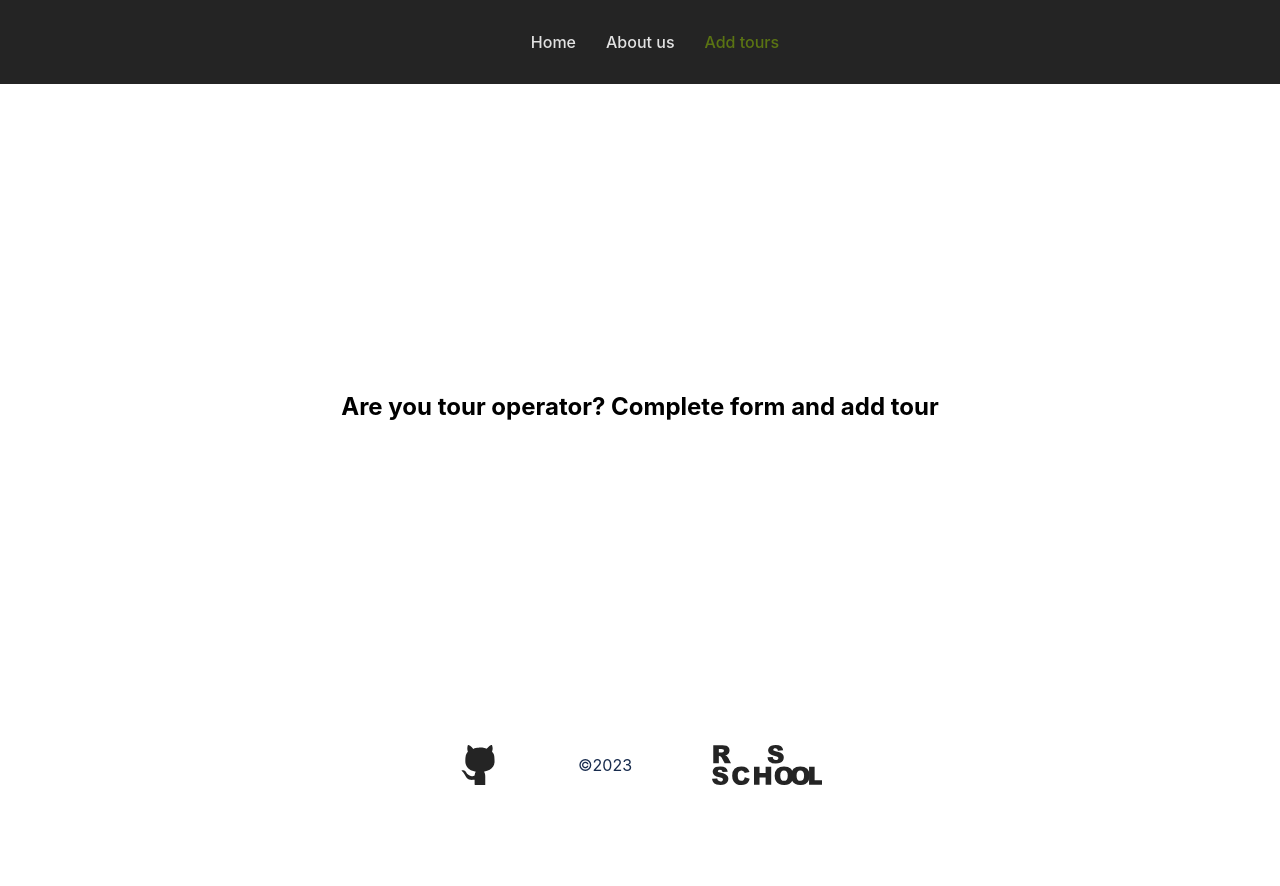
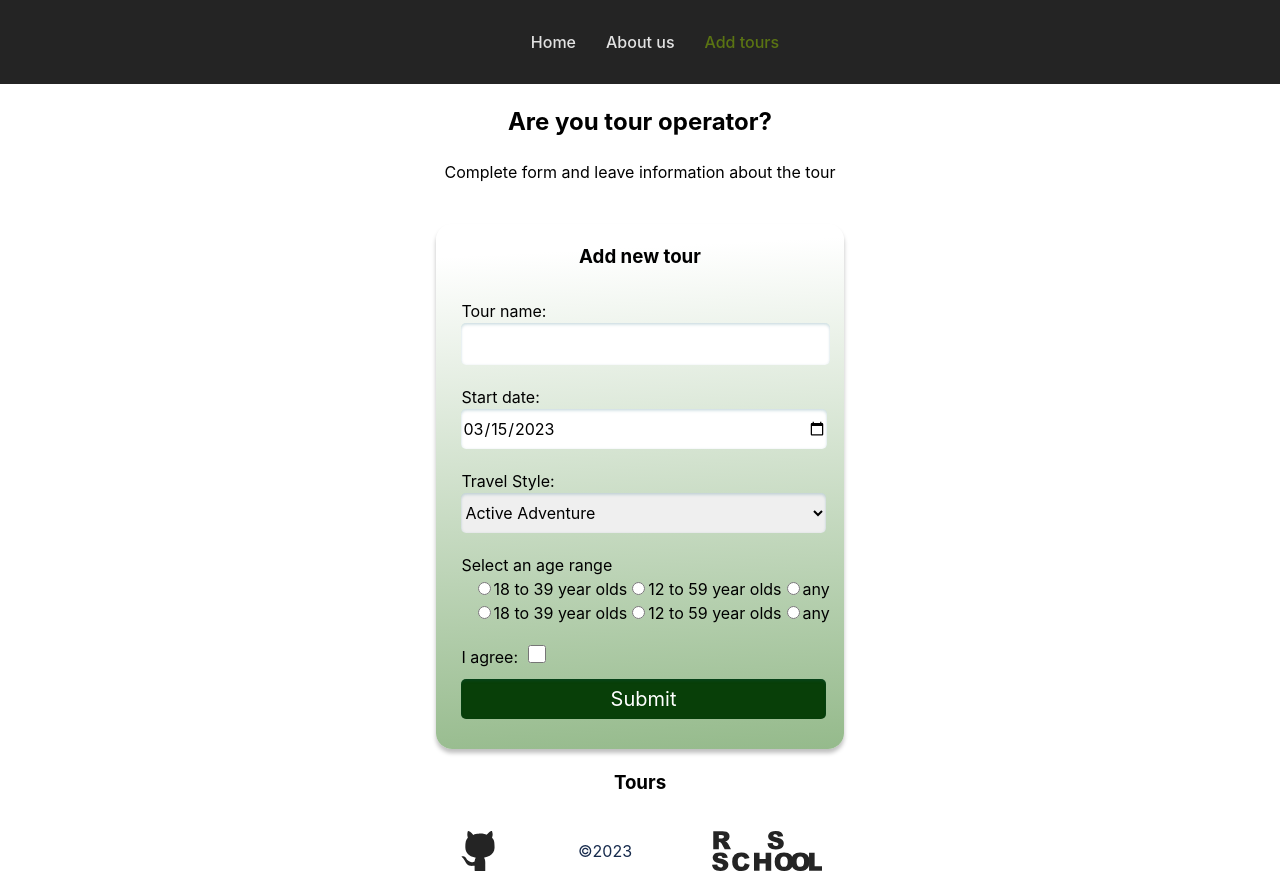
Before and after one commit to ElizabethT7/React-RSSchool, a React (Vite) app in the folder components/: page /tours in a window 1280 px wide. Before the commit the page ends 800 px from the top, so only its background shows below. Built offline with nearby package versions, Linux system fonts and the light colour scheme.

Commit message:
feat: add form

```diff
--- /dev/null
+++ b/components/src/components/Form/Form.module.css
@@ -0,0 +1,55 @@
+.form {
+  display: flex;
+  flex-direction: column;
+	width: 98%;
+  margin: 10px 0;
+  padding: 0 15px;
+}
+
+label {
+  width: 96%;
+  text-align: left;
+}
+
+.form__item {
+  width: 96%;
+  height: 40px;
+  box-shadow: inset 0px 0px 3px rgb(13 96 111 / 8%), inset 0px 2px 3px rgb(13 96 111 / 16%);
+  border-radius: 5px;
+  border: none;
+  font-family: 'Inter';
+  font-style: normal;
+  font-weight: 400;
+  font-size: 16px;
+  line-height: 20px;
+  margin-bottom: 20px;
+}
+
+.check {
+  width: 18px;
+  height: 18px;
+  margin: 20px 10px 0 10px;
+}
+
+.button {
+  width: 96%;
+  height: 40px;
+  box-shadow: inset 0px 0px 3px rgb(13 96 111 / 8%), inset 0px 2px 3px rgb(13 96 111 / 16%);
+  border-radius: 5px;
+  border: none;
+  font-family: 'Inter';
+  font-style: normal;
+  font-weight: 400;
+  font-size: 20px;
+  line-height: 2.6px;
+  margin-bottom: 20px;
+  margin-top: 10px;
+  color: #ffffff;
+  background-color: #083f08;
+  cursor: pointer;
+}
+
+.button:hover {
+  background-color:#0d5f0d;
+  box-shadow: 0px 4px 4px rgb(0 0 0 / 25%);
+}
--- /dev/null
+++ b/components/src/components/Form/Form.tsx
@@ -0,0 +1,118 @@
+import React, { Component } from 'react';
+import styles from './Form.module.css';
+import { FormProps } from './types';
+import today from '../../utils/date';
+import RadioButtons from './RadioButtons';
+
+class Form /*<FormValueInterface>*/ extends Component<FormProps, { selectedOption: string }> {
+  //object: FormValueInterface;
+  tourName: React.RefObject<HTMLInputElement>;
+  startDate: React.RefObject<HTMLInputElement>;
+  travelStyle: React.RefObject<HTMLSelectElement>;
+  age: React.RefObject<HTMLSelectElement>;
+  constructor(props: FormProps) {
+    super(props);
+    this.state = {
+      selectedOption: '',
+    };
+    this.handleSubmit = this.handleSubmit.bind(this);
+    this.onChangeValue = this.onChangeValue.bind(this);
+    this.tourName = React.createRef();
+    this.startDate = React.createRef();
+    this.travelStyle = React.createRef();
+    this.age = React.createRef();
+  }
+
+  onChangeValue(e: React.FormEvent) {
+    this.setState({
+      selectedOption: (e.target as HTMLInputElement).value,
+    });
+  }
+
+  onChange(value: string) {
+    console.log('1:', value);
+    const a = value;
+    return a;
+  }
+
+  handleSubmit(event: React.FormEvent) {
+    const ageValue = this.onChange;
+    console.log('2:', ageValue);
+    event.preventDefault();
+    this.props.onSubmit({
+      tourName: (this.tourName.current as HTMLInputElement).value,
+      startDate: (this.startDate.current as HTMLInputElement).value,
+      travelStyle: (this.travelStyle.current as HTMLSelectElement).value,
+      age: this.state.selectedOption,
+    });
+  }
+
+  render() {
+    return (
+      <form className={styles.form} onSubmit={this.handleSubmit}>
+        <label htmlFor="tourName">Tour name:</label>
+        <input
+          className={styles.form__item}
+          type="text"
+          defaultValue=""
+          name="tourName"
+          ref={this.tourName}
+        />
+        <label htmlFor="startDate">Start date:</label>
+        <input
+          className={styles.form__item}
+          type="date"
+          name="startDate"
+          ref={this.startDate}
+          defaultValue={today}
+        />
+        <label htmlFor="travelStyle">Travel Style:</label>
+        <select
+          className={styles.form__item}
+          defaultValue="adventure"
+          name="travelStyle"
+          ref={this.travelStyle}
+        >
+          <option value="Active Adventure">Active Adventure</option>
+          <option value="beach">Beach</option>
+          <option value="private">Private</option>
+          <option value="group">Group</option>
+          <option value="guider">Fully Guided</option>
+          <option value="local">Local Living</option>
+        </select>
+        <label>Select an age range</label>
+        <div>
+          <input
+            type="radio"
+            value="18 to 39 year olds"
+            checked={this.state.selectedOption === '18 to 39 year olds'}
+            onChange={this.onChangeValue}
+          />
+          18 to 39 year olds
+          <input
+            type="radio"
+            value="12 to 59 year olds"
+            checked={this.state.selectedOption === '12 to 59 year olds'}
+            onChange={this.onChangeValue}
+          />
+          12 to 59 year olds
+          <input
+            type="radio"
+            value="any"
+            checked={this.state.selectedOption === 'any'}
+            onChange={this.onChangeValue}
+          />
+          any
+        </div>
+        <RadioButtons onChange={this.onChange} />
+        <label htmlFor="agree">
+          I agree:
+          <input className={styles.check} type="checkbox" defaultValue="" name="agree" required />
+        </label>
+        <input className={styles.button} type="submit" value="Submit" />
+      </form>
+    );
+  }
+}
+
+export default Form;
--- /dev/null
+++ b/components/src/components/Form/RadioButtons.tsx
@@ -0,0 +1,53 @@
+import React, { Component } from 'react';
+//import styles from './Form.module.css';
+import { RadioButtonsProps } from './types';
+
+class RadioButtons extends Component<RadioButtonsProps, { selectedOption: string }> {
+  age: React.RefObject<HTMLSelectElement>;
+  constructor(props: RadioButtonsProps) {
+    super(props);
+    this.state = {
+      selectedOption: ' ',
+    };
+    this.onChangeValue = this.onChangeValue.bind(this);
+    this.age = React.createRef();
+  }
+
+  onChangeValue(e: React.FormEvent) {
+    this.setState({
+      selectedOption: (e.target as HTMLInputElement).value,
+    });
+    console.log((e.target as HTMLInputElement).value);
+    this.props.onChange((e.target as HTMLInputElement).value);
+  }
+
+  render() {
+    return (
+      <div>
+        <input
+          type="radio"
+          value="18 to 39 year olds"
+          checked={this.state.selectedOption === '18 to 39 year olds'}
+          onChange={this.onChangeValue}
+        />
+        18 to 39 year olds
+        <input
+          type="radio"
+          value="12 to 59 year olds"
+          checked={this.state.selectedOption === '12 to 59 year olds'}
+          onChange={this.onChangeValue}
+        />
+        12 to 59 year olds
+        <input
+          type="radio"
+          value="any"
+          checked={this.state.selectedOption === 'any'}
+          onChange={this.onChangeValue}
+        />
+        any
+      </div>
+    );
+  }
+}
+
+export default RadioButtons;
--- /dev/null
+++ b/components/src/components/Form/types.ts
@@ -0,0 +1,20 @@
+export interface FormFieldsProps {
+  tourName: string;
+  startDate: string;
+  travelStyle: string;
+  age: string;
+}
+
+export interface FormProps {
+  onSubmit: (data: FormFieldsProps) => void;
+}
+
+export interface FormValueInterface {
+  tourName: React.RefObject<HTMLInputElement>;
+  startDate: React.RefObject<HTMLInputElement>;
+  travelStyle: React.RefObject<HTMLSelectElement>;
+}
+
+export interface RadioButtonsProps {
+  onChange: (value: string) => void;
+}
--- a/components/src/components/SearchBar/SearchBar.tsx
+++ b/components/src/components/SearchBar/SearchBar.tsx
@@ -24,6 +24,10 @@ class SearchBar extends Component<SearchBarProps, { value: string }> {
     event.preventDefault();
   }
 
+  componentWillUnmount(): void {
+    localStorage.setItem('place', this.state.value);
+  }
+
   render() {
     return (
       <div className={styles.search}>
--- a/components/src/pages/AboutPage/AboutPage.tsx
+++ b/components/src/pages/AboutPage/AboutPage.tsx
@@ -1,10 +1,21 @@
 const AboutPage = () => {
   return (
-    <div>
+    <section style={{ maxWidth: 1200, margin: 'auto' }}>
       <h2>About us</h2>
-      <p>React. Components</p>
-      <p>Search Bar & Cards</p>
-    </div>
+      <p>
+        We are the best company when it comes to providing distinctive services in travel portal
+        development.
+      </p>
+      <p>
+        It’s no secret—the more accessible your travel program information is, the more likely your
+        travelers will use it. With Direct Travel, a branded, customized travel portal can be the
+        hub of your entire program. Our travel portal options will provide your travelers with quick
+        access to travel resources such as travel policies, customized messaging and announcements,
+        documents and forms, training program links, and more. Or, if you prefer, we can brand your
+        online booking tool to serve as your portal. We’re flexible and ready to provide what works
+        best for your travelers depending on your culture and goals.
+      </p>
+    </section>
   );
 };
 
--- /dev/null
+++ b/components/src/pages/ToursPage/ToursPage.module.css
@@ -0,0 +1,12 @@
+.form__container {
+  display: flex;
+  flex-direction: column;
+  align-self: center;
+  justify-content: center;
+  margin: 40px 0 20px 0;
+  padding: 0 10px;
+  max-width: 560px;
+  background: linear-gradient(177.09deg, #FFFFFF 6.15%, #216f0d 202.69%);
+  box-shadow: 0px 4px 4px rgb(0 0 0 / 25%);
+  border-radius: 16px;
+}
--- a/components/src/pages/ToursPage/ToursPage.tsx
+++ b/components/src/pages/ToursPage/ToursPage.tsx
@@ -1,9 +1,25 @@
+import Form from '../../components/Form/Form';
+import { FormFieldsProps } from 'components/Form/types';
+import styles from './ToursPage.module.css';
+
 const ToursPage = () => {
+  const onSubmit = (FormFields: FormFieldsProps) => {
+    console.log(FormFields);
+  };
+
   return (
-    <div>
-      <h2>Are you tour operator? Complete form and add tour</h2>
-      <h3></h3>
-    </div>
+    <section>
+      <h2>Are you tour operator?</h2>
+      <p>Complete form and leave information about the tour</p>
+      <section className={styles.form__container}>
+        <h3>Add new tour</h3>
+        <Form onSubmit={onSubmit} />
+      </section>
+      <section>
+        <h3>Tours</h3>
+        <div className={styles.tours__container}></div>
+      </section>
+    </section>
   );
 };
 
--- /dev/null
+++ b/components/src/utils/date.ts
@@ -0,0 +1,12 @@
+const date = new Date();
+const year = date.getFullYear();
+
+let month: number | string = date.getMonth() + 1;
+let day: number | string = date.getDate();
+
+if (month < 10) month = '0' + month;
+if (day < 10) day = '0' + day;
+
+const today = `${year}-${month}-${day}`;
+
+export default today;
```
Also changed, not shown: 1 other file (tests, documents, lock files or other folders).
